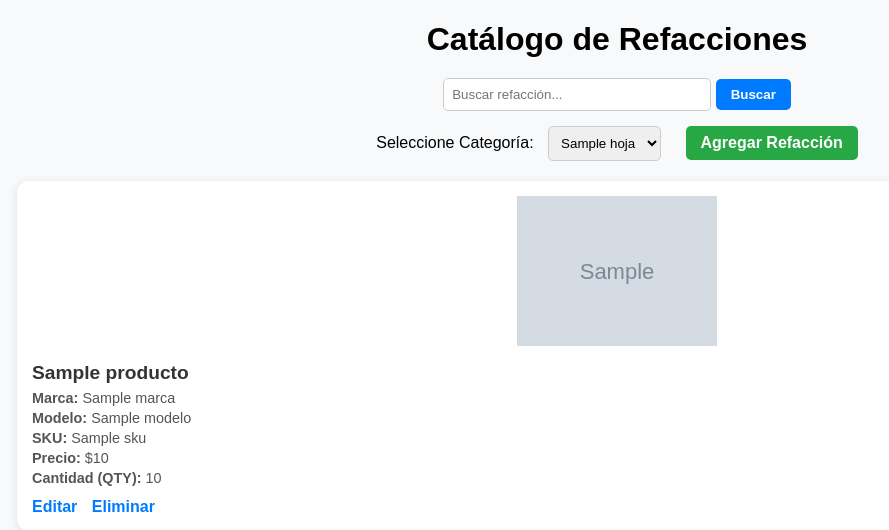
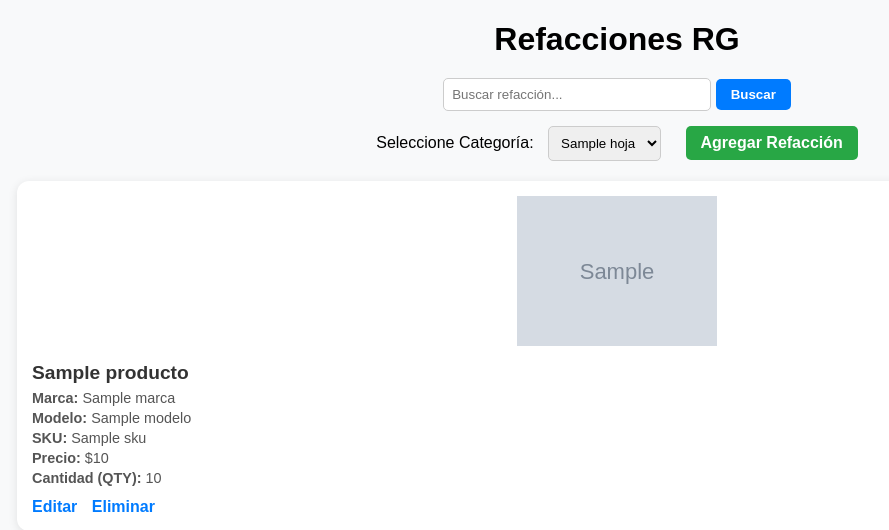
Before and after one commit to refaccionariarg6-alt/refacciones, a Flask app: template templates/index.html in a window 1280 px wide. Shown: the top 530 px of the page, without its empty margins (23-912 px from the left). Run offline with Flask 3, Linux system fonts and the light colour scheme; the template is opened without the code that fills it: most values are stand-ins (such as "Sample title", 1, 10 or a date in 2020); grey boxes marked "Sample" are stand-in pictures.

Commit message:
index.html

```diff
--- a/templates/index.html
+++ b/templates/index.html
@@ -279,7 +279,7 @@
 </head>
 <body>
 
-  <h1>Catálogo de Refacciones</h1>
+  <h1>Refacciones RG</h1>
 
   <form action="{{ url_for('buscar') }}" method="get">
     <input type="text" name="q" placeholder="Buscar refacción..." autocomplete="off" />
```
